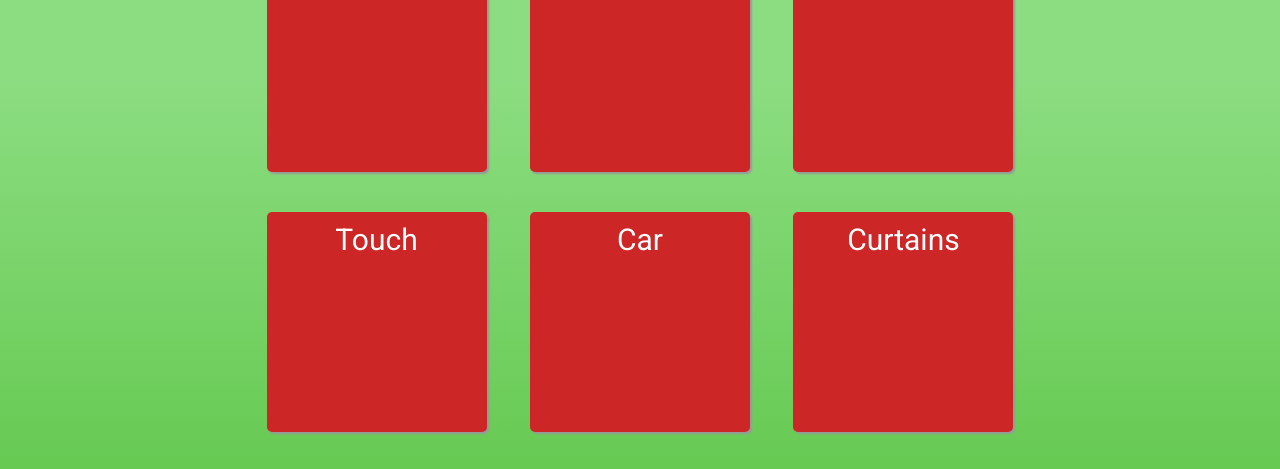
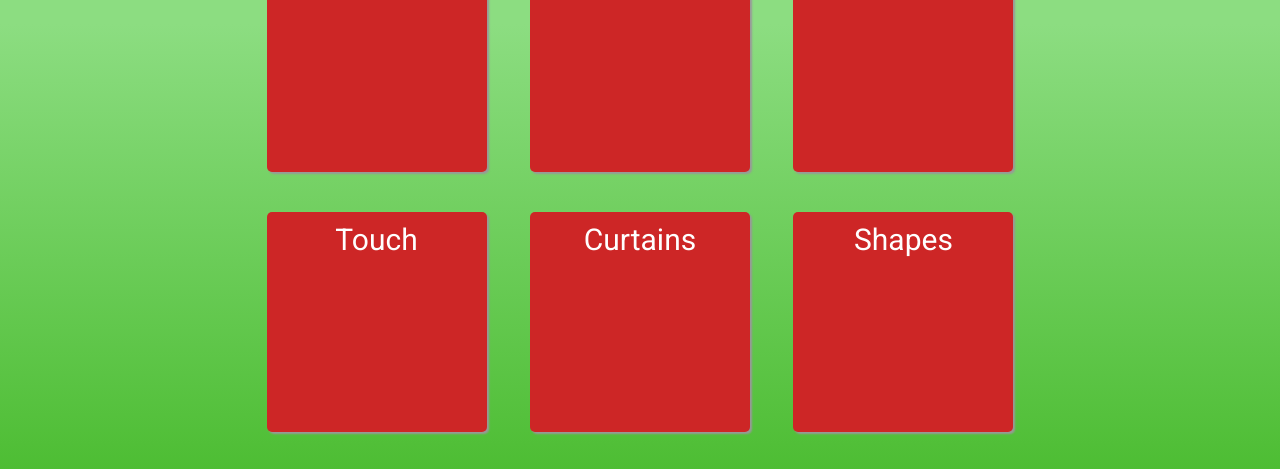
Before and after one commit to web-animations/web-animations-js-legacy, a plain HTML site: page demos/index.html in a window 1280 px wide. Shown: the part 328-797 px from the top of the page. Drawn offline with Linux system fonts and the light colour scheme.

Commit message:
remove car demo

```diff
--- a/demos/index.html
+++ b/demos/index.html
@@ -196,7 +196,6 @@ limitations under the License.
         <a class="demo-link" href="globe/"><li>Globe</li></a>
         <a class="demo-link" href="countries/"><li>Countries</li></a>
         <a class="demo-link" href="touch/touch.html"><li>Touch</li></a>
-        <a class="demo-link" href="car-demo.html"><li>Car</li></a>
         <a class="demo-link" href="curtains.html"><li>Curtains</li></a>
         <a class="demo-link" href="test-circle-square.html"><li>Shapes</li></a>
       </ul>
```
